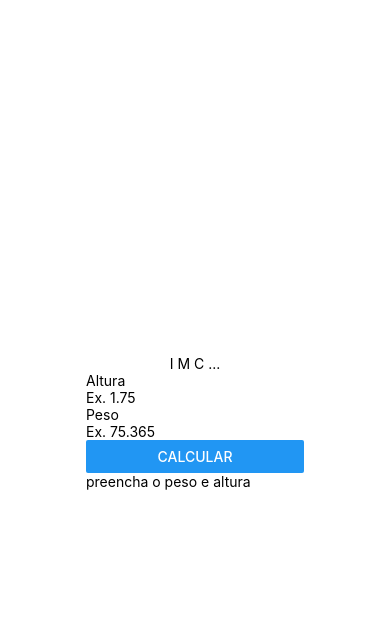
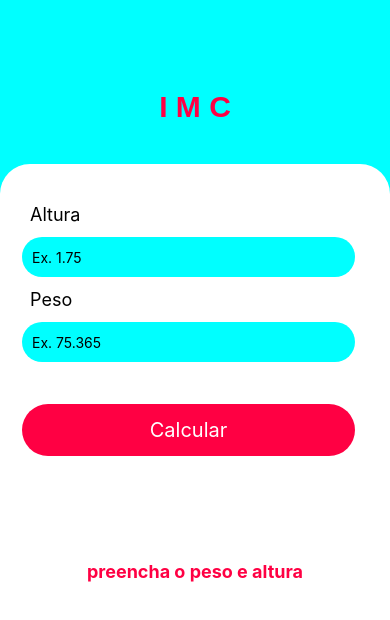
Before and after one commit to slcsamoel/imc-app, a React Native app: screen / in a window 390 px wide. Shown: the top 620 px of the page. Built offline with nearby package versions, Linux system fonts and the light colour scheme.

Commit message:
estilo do app

```diff
--- a/App.js
+++ b/App.js
@@ -1,13 +1,13 @@
 import { StatusBar } from 'expo-status-bar';
 import { StyleSheet, View } from 'react-native';
 import Title from './src/components/Title';
-import Main from './src/components/Main';
+import Form from './src/components/Form';
 
 export default function App() {
   return (
     <View style={styles.container}>
        <Title/>
-       <Main/>
+       <Form/>
     </View>
   );
 }
@@ -15,8 +15,7 @@
 const styles = StyleSheet.create({
   container: {
     flex: 1,
-    backgroundColor: '#fff',
-    alignItems: 'center',
-    justifyContent: 'center',
+    backgroundColor: '#00FFFF',
+    paddingTop: 80,
   },
 });
--- a/src/components/Form/index.js
+++ b/src/components/Form/index.js
@@ -1,7 +1,8 @@
 import React  from "react";
-import {View,Text, TextInput , Button } from "react-native";
+import {View,Text, TextInput , TouchableOpacity } from "react-native";
 import { useState } from "react";
 import ResultImc from "../ResultImc";
+import styles from "./style";
 
 export default function Form(){
 
@@ -30,30 +31,35 @@
     }
 
     return(
-        <View>
-            <View>
-                <Text>Altura</Text>
+        <View style={styles.formContext}>
+            <View style={styles.form}>
+                <Text style={styles.formLabel} >Altura</Text>
                     <TextInput
+                    style={styles.input}
                     onChangeText={setHeight}
                     value={height}
                     placeholder="Ex. 1.75"
                     keyboardType="numeric"
                     />
 
-                <Text>Peso</Text>
+                <Text style={styles.formLabel}>Peso</Text>
                     <TextInput
+                    style={styles.input}
                     onChangeText={setWeight}
                     value={weight}
                     placeholder="Ex. 75.365"
                     keyboardType="numeric"
                     />
 
-                <Button
+
+                <TouchableOpacity
+                  style={styles.buttonCalculator}
                   onPress={()=>{
                     validationImc()
                   }}
-                  title={textButton}
-                />
+                >
+                   <Text style={styles.textButtonCalculator}>{textButton}</Text>
+                </TouchableOpacity>
 
              <ResultImc messageResultImc={messageImc} resultImc={imc}/>
             </View>
--- /dev/null
+++ b/src/components/Form/style.js
@@ -0,0 +1,62 @@
+import { StyleSheet } from "react-native";
+
+const styles = StyleSheet.create({
+
+    formContext: {
+        width: "100%",
+        height: "100%",
+        bottom:0 ,
+        backgroundColor : "#ffffff",
+        alignItems: "center",
+        borderTopLeftRadius : 30 ,
+        borderTopRightRadius : 30,
+        marginTop:30,
+
+    },
+    form:{
+        width:"100%",
+        height: "auto",
+        marginTop: 30,
+        padding: 10 ,
+    },
+
+    formLabel:{
+        color:"#000000",
+        fontSize: 18 ,
+        paddingLeft : 20 ,
+    },
+
+    input: {
+        width:"90%",
+        borderRadius: 50 ,
+        backgroundColor: "#00FFFF",
+        height: 40 ,
+        margin: 12 ,
+        paddingLeft: 10 ,
+    },
+
+    textButtonCalculator: {
+        fontSize: 20 ,
+        color: "#ffffff",
+
+    },
+
+    buttonCalculator:{
+        borderRadius: 50 ,
+        alignItems: "center",
+        justifyContent: "center",
+        width: "90%",
+        backgroundColor: "#FF0043",
+        paddingTop: 14 ,
+        paddingBottom: 14 ,
+        marginLeft: 12 ,
+        margin : 30 ,
+
+    }
+
+
+
+
+});
+
+export default styles
--- a/src/components/Main/index.js
+++ /dev/null
@@ -1,11 +0,0 @@
-import React from "react";
-import {View} from "react-native";
-import Form from "../Form";
-
-export default function Main(){
-        return(
-            <View>
-                <Form/>
-            </View>
-        )
-}
--- a/src/components/ResultImc/index.js
+++ b/src/components/ResultImc/index.js
@@ -1,11 +1,12 @@
 import React from "react";
 import { View , Text} from "react-native";
+import styles from "./style";
 
 export default function ResultImc(props){
     return(
-        <View>
-              <Text>{props.messageResultImc}</Text>
-              <Text>{props.resultImc}</Text>
+        <View style={styles.imc}>
+              <Text style={styles.information}>{props.messageResultImc}</Text>
+              <Text style={styles.numberImc} >{props.resultImc}</Text>
         </View>
     )
 }
--- /dev/null
+++ b/src/components/ResultImc/style.js
@@ -0,0 +1,28 @@
+import { StyleSheet } from "react-native";
+
+const styles = StyleSheet.create({
+
+    imc:{
+        marginTop: 15,
+        paddingTop: 60 ,
+        borderRadius: 50 ,
+        alignItems: "center",
+        width: "100%",
+    },
+
+    numberImc:{
+        fontSize: 48,
+        color: "#FF0043",
+        fontWeight: "bold",
+    },
+
+    information:{
+        fontSize:18 ,
+        color: "#FF0043",
+        fontWeight: "bold",
+    },
+
+
+});
+
+export default styles
--- a/src/components/Title/index.js
+++ b/src/components/Title/index.js
@@ -1,12 +1,12 @@
 import React from "react";
 import {View,Text} from "react-native";
-
+import styles from "./style";
 
 export default function Title(){
     return(
-        <View>
-            <Text>
-                 I M C ...
+        <View style={styles.boxTitle}>
+            <Text style={styles.textTitle}>
+                 I M C
             </Text>
         </View>
     );
--- /dev/null
+++ b/src/components/Title/style.js
@@ -0,0 +1,20 @@
+import { StyleSheet } from "react-native";
+
+const styles = StyleSheet.create({
+
+    boxTitle: {
+        alignItems: "center",
+        justifyContent: "center",
+        padding : 10,
+    },
+
+    textTitle : {
+        color: "#FF0043",
+        fontSize: 30 ,
+        fontWeight: "bold",
+        fontFamily: "sans-serif",
+    }
+
+});
+
+export default styles
```
